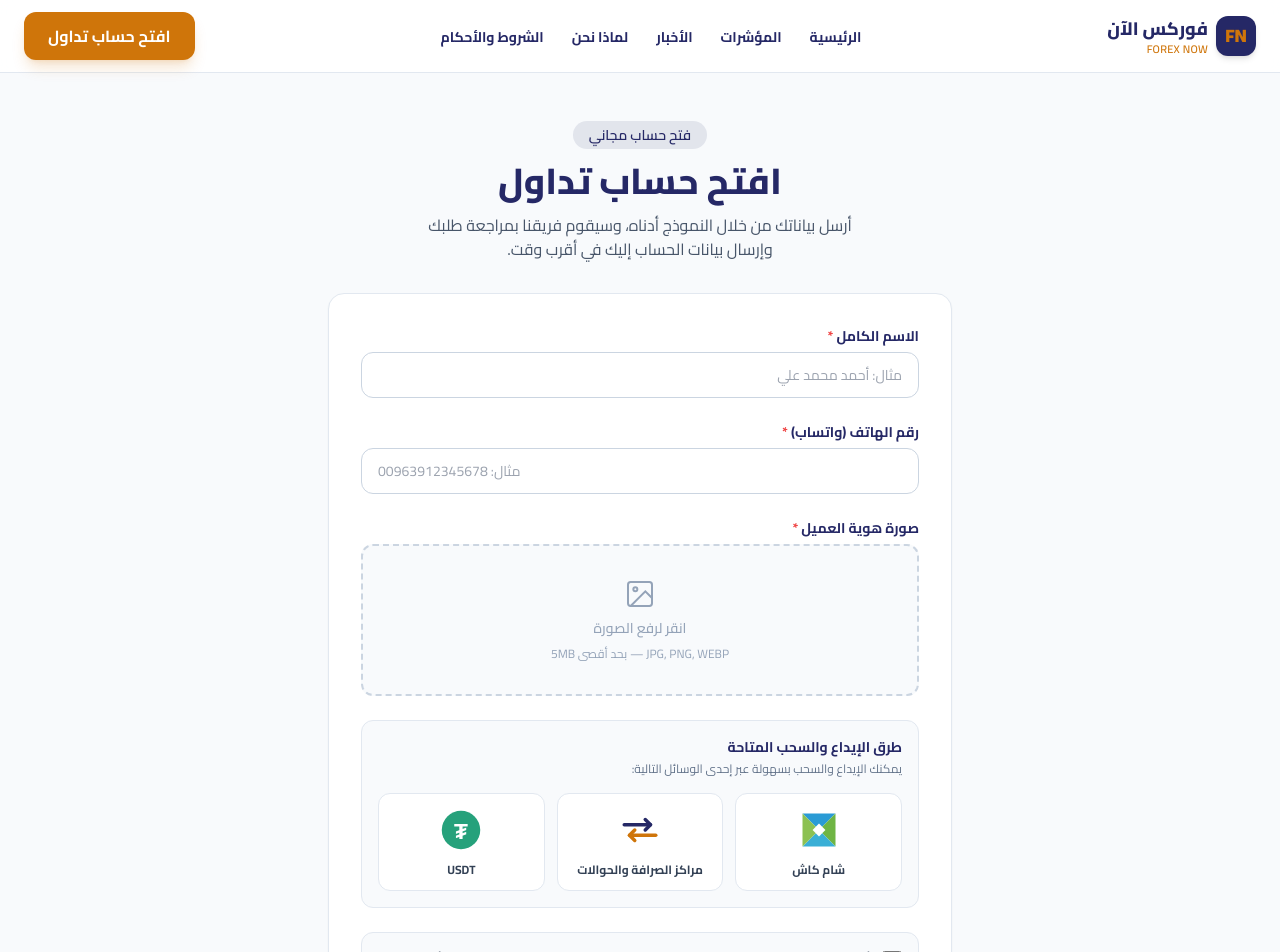
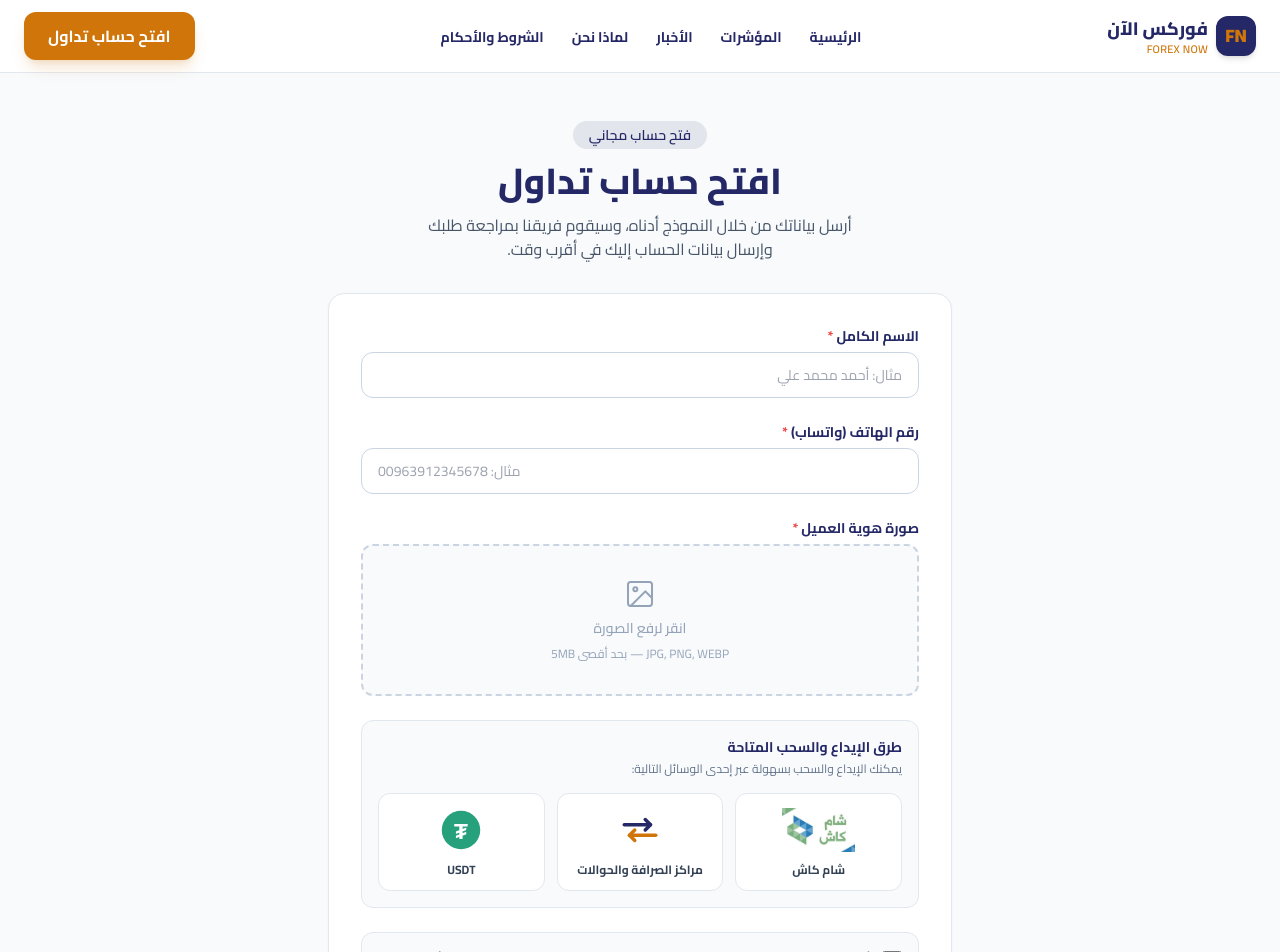
Before and after one commit to kemwmajd-ai/forex-now, a Next.js app: page /open-account in a window 1280 px wide. Shown: the top 952 px of the page. Built offline with nearby package versions, Linux system fonts and the light colour scheme.

Commit message:
feat: use official Sham Cash logo image in payment methods

```diff
--- a/components/OpenAccountForm.tsx
+++ b/components/OpenAccountForm.tsx
@@ -87,16 +87,15 @@ function FileField({
   );
 }
 
-/** شعار شام كاش (إعادة رسم بألوان العلامة) */
+/** شعار شام كاش الرسمي */
 function ShamCashLogo() {
   return (
-    <svg width="44" height="44" viewBox="0 0 48 48" aria-label="شام كاش">
-      <polygon points="6,6 42,6 24,24" fill="#2A9BD5" />
-      <polygon points="42,6 42,42 24,24" fill="#6FB544" />
-      <polygon points="6,42 42,42 24,24" fill="#3AAFD6" />
-      <polygon points="6,6 6,42 24,24" fill="#8CC152" />
-      <polygon points="24,17 31,24 24,31 17,24" fill="#fff" />
-    </svg>
+    // eslint-disable-next-line @next/next/no-img-element
+    <img
+      src="/sham-cash.png"
+      alt="شام كاش"
+      className="h-11 w-auto object-contain"
+    />
   );
 }
 
```
Also changed, not shown: public/sham-cash.png (added).
